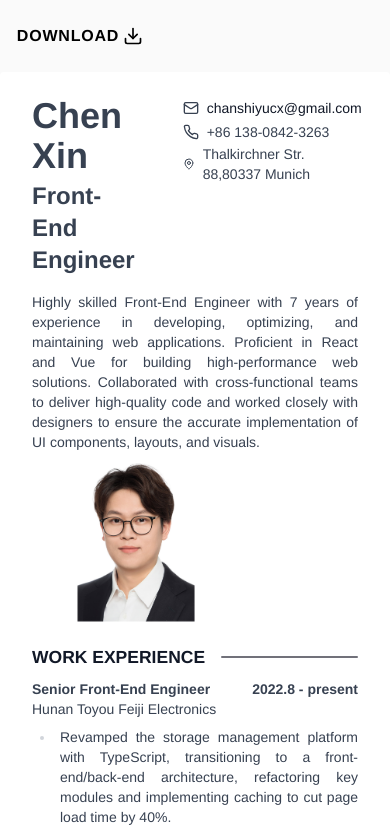
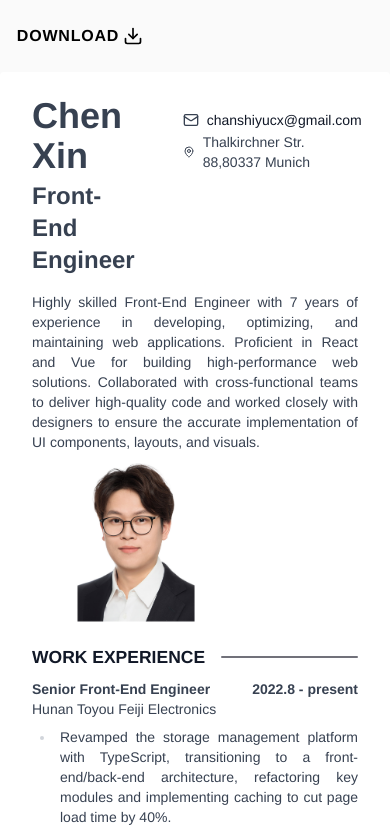
Before and after one commit to Chanshiyucx/cv, a plain HTML site: page index.html in a window 390 px wide. Shown: the top 831 px of the page. Drawn offline with nearby package versions, Linux system fonts and the light colour scheme.

Commit message:
hide telphone

```diff
--- a/index.html
+++ b/index.html
@@ -24,15 +24,15 @@
               <p class="text-4xl font-extrabold m-0">Chen Xin</p>
               <p class="text-2xl font-extrabold my-1">Front-End Engineer</p>
             </div>
-            <div class="flex flex-col ml-12">
+            <div class="flex flex-col ml-12 mt-3">
               <span class="flex items-center">
                 <svg class="mr-2 w-4" xmlns="http://www.w3.org/2000/svg" width="24" height="24" viewBox="0 0 24 24" fill="none" stroke="currentColor" stroke-width="2" stroke-linecap="round" stroke-linejoin="round" class="lucide lucide-mail"><rect width="20" height="16" x="2" y="4" rx="2"/><path d="m22 7-8.97 5.7a1.94 1.94 0 0 1-2.06 0L2 7"/></svg>
                 <a class="no-underline" href="mailto:chanshiyucx@gmail.com" target="_blank">chanshiyucx@gmail.com</a>
               </span>
-              <span class="flex items-center">
+              <!-- <span class="flex items-center">
                 <svg class="mr-2 w-4" xmlns="http://www.w3.org/2000/svg" width="24" height="24" viewBox="0 0 24 24" fill="none" stroke="currentColor" stroke-width="2" stroke-linecap="round" stroke-linejoin="round" class="lucide lucide-phone"><path d="M22 16.92v3a2 2 0 0 1-2.18 2 19.79 19.79 0 0 1-8.63-3.07 19.5 19.5 0 0 1-6-6 19.79 19.79 0 0 1-3.07-8.67A2 2 0 0 1 4.11 2h3a2 2 0 0 1 2 1.72 12.84 12.84 0 0 0 .7 2.81 2 2 0 0 1-.45 2.11L8.09 9.91a16 16 0 0 0 6 6l1.27-1.27a2 2 0 0 1 2.11-.45 12.84 12.84 0 0 0 2.81.7A2 2 0 0 1 22 16.92z"/></svg>
                 +86 138-0842-3263
-              </span>
+              </span> -->
               <!-- <span class="flex items-center">
                 <svg class="mr-2 w-4" xmlns="http://www.w3.org/2000/svg" width="24" height="24" viewBox="0 0 24 24" fill="none" stroke="currentColor" stroke-width="2" stroke-linecap="round" stroke-linejoin="round" class="lucide lucide-github"><path d="M15 22v-4a4.8 4.8 0 0 0-1-3.5c3 0 6-2 6-5.5.08-1.25-.27-2.48-1-3.5.28-1.15.28-2.35 0-3.5 0 0-1 0-3 1.5-2.64-.5-5.36-.5-8 0C6 2 5 2 5 2c-.3 1.15-.3 2.35 0 3.5A5.403 5.403 0 0 0 4 9c0 3.5 3 5.5 6 5.5-.39.49-.68 1.05-.85 1.65-.17.6-.22 1.23-.15 1.85v4"/><path d="M9 18c-4.51 2-5-2-7-2"/></svg>
                 <a class="no-underline" href="https://github.com/chanshiyucx" target="_blank">github.com/chanshiyucx</a>
```
Also changed, not shown: 1 other file.
